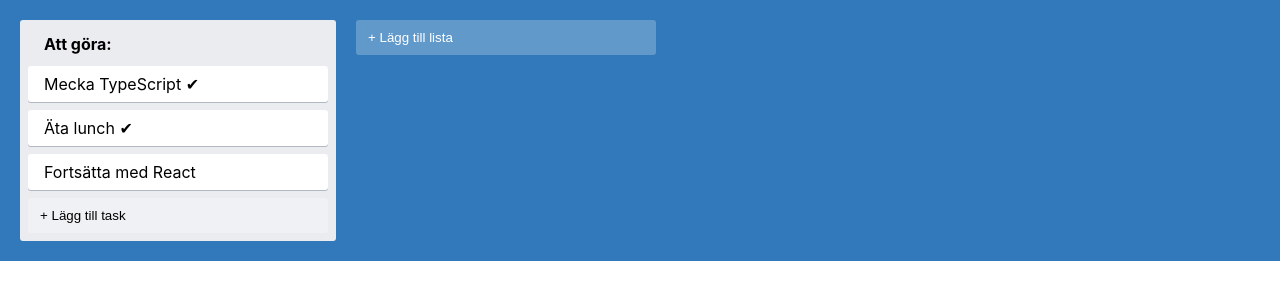
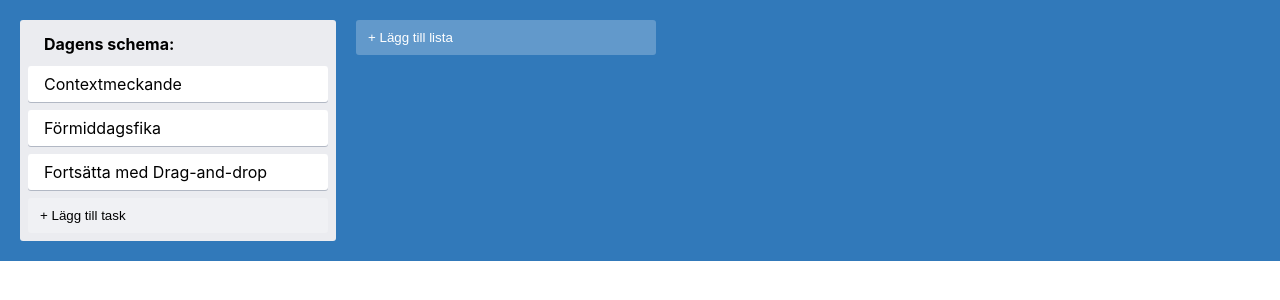
Before and after one commit to elander/gk-migration, a React (Create React App) app: page / in a window 1280 px wide. Shown: the top 300 px of the page. Built offline with nearby package versions, Linux system fonts and the light colour scheme.

Commit message:
appstate plus new items

```diff
--- a/package.json
+++ b/package.json
@@ -16,6 +16,7 @@
     "react-scripts": "5.0.1",
     "styled-components": "^5.3.6",
     "typescript": "^4.9.3",
+    "use-immer": "^0.8.1",
     "web-vitals": "^2.1.4"
   },
   "scripts": {
--- a/src/App.tsx
+++ b/src/App.tsx
@@ -1,13 +1,20 @@
 import { AddNewItem } from "./AddNewItem";
 import { AppContainer } from "./styles";
 import Column from "./Column";
+import { addList } from "./actions";
+import { useAppState } from "./AppStateContext";
 
 export const App = () => {
+  const {lists, dispatch} = useAppState();
   return (
     <AppContainer>
-      <Column text="Att göra:" />
+      <>
+      {lists.map((list) => (
+        <Column text={list.text} id={list.id} key={list.id} />
+      ))}
       <AddNewItem toggleButtonText="+ Lägg till lista"
-      onAdd={console.log} />
+      onAdd={text => {dispatch(addList(text))}} />
+      </>
     </AppContainer>
   );
 }
--- /dev/null
+++ b/src/AppStateContext.tsx
@@ -0,0 +1,53 @@
+import {
+    AppState,
+    List,
+    Task,
+    appStateReducer,
+} from "./appStateReducer";
+import { Dispatch, createContext, useContext } from "react";
+
+import { Action } from "./actions";
+import { useImmerReducer } from "use-immer";
+
+type AppStateContextProps = {
+    lists: List[],
+    dispatch: Dispatch<Action>,
+    getTasksByListId(id: string): Task[]
+}
+
+const AppStateContext = createContext<AppStateContextProps>(
+    {} as AppStateContextProps
+)
+
+const appData: AppState = {
+    lists: [
+        {
+            id: "0",
+            text: "Dagens schema:",
+            tasks: [{id: "t0", text: "Contextmeckande"},
+                    {id: "t1", text: "Förmiddagsfika"},
+                    {id: "t2", text: "Fortsätta med Drag-and-drop"},
+                    ]
+        }
+    ]
+}
+
+export const AppStateProvider = ({children}: any) => {
+    const [state, dispatch] = useImmerReducer(appStateReducer, appData, );
+    const { lists } = state;
+
+    const getTasksByListId = (id: string) => {
+        return lists.find((list) => list.id === id)?.tasks || [];
+    }
+
+
+    return(
+        <AppStateContext.Provider value={{lists, getTasksByListId, dispatch}}>
+            {children}
+        </AppStateContext.Provider>
+    );
+}
+
+export const useAppState = () => {
+    return useContext(AppStateContext);
+}
--- a/src/Card.tsx
+++ b/src/Card.tsx
@@ -2,6 +2,7 @@ import { CardContainer } from "./styles";
 
 type CardProps = {
     text: string;
+    id: string
 }
 
 export const Card = ({text}: CardProps) => {
--- a/src/Column.tsx
+++ b/src/Column.tsx
@@ -2,22 +2,30 @@ import { ColumnContainer, ColumnTitle } from "./styles";
 
 import { AddNewItem } from "./AddNewItem";
 import { Card } from "./Card";
+import { addTask } from "./actions";
+import { useAppState } from "./AppStateContext";
 
-type ColumnProps = {text: string};
+type ColumnProps = {text: string, id: string};
 
 // interface ColumnProps {
 //     text: string,
 // }
 
-const Column = ({text}: ColumnProps) => {
+const Column = ({text, id}: ColumnProps) => {
+    const { getTasksByListId, dispatch} = useAppState();
+    const tasks = getTasksByListId(id);
     return (
         <ColumnContainer>
+        <>
             <ColumnTitle>{text}</ColumnTitle>
-            <Card text ="Mecka TypeScript ✔" />
-            <Card text="Äta lunch ✔" />
-            <Card text="Fortsätta med React" />
+            {tasks.map(task => {
+                return (  <Card text={task.text} id= {task.id} key={task.id} />)
+            })}
             <AddNewItem toggleButtonText="+ Lägg till task"
-            onAdd={console.log} dark/>
+            onAdd={text => {
+                dispatch(addTask(text, id));
+            }} dark/>
+        </>
         </ColumnContainer>
     );
 }
--- a/src/appStateReducer.ts
+++ b/src/appStateReducer.ts
@@ -1,5 +1,6 @@
 import { Action } from "./actions";
 import { nanoid } from "nanoid";
+
 export type Task = {
     id: string
     text: string
@@ -28,8 +29,28 @@ export const appStateReducer = (
             })
             break;
         }
+        case "ADD_TASK": {
+            const { text, listId} = action.payload;
+            const targetListIndex = findItemIndexById(draft.lists, listId);
+            draft.lists[targetListIndex].tasks.push({
+                id: nanoid(),
+                text
+            });
+            break;
+        }
         default: {
             break;
         }
     }
 }
+
+type Item = {
+    id: string
+  }
+
+  export const findItemIndexById = <TItem extends Item>(
+    items: TItem[],
+    id: string
+  ) => {
+    return items.findIndex((item: TItem) => item.id === id)
+  }
--- a/src/index.tsx
+++ b/src/index.tsx
@@ -1,6 +1,7 @@
 import './index.css';
 
 import App from './App';
+import { AppStateProvider } from './AppStateContext';
 import React from 'react';
 import ReactDOM from 'react-dom/client';
 import reportWebVitals from './reportWebVitals';
@@ -10,7 +11,9 @@ const root = ReactDOM.createRoot(
 );
 root.render(
   <React.StrictMode>
+    <AppStateProvider>
     <App />
+    </AppStateProvider>
   </React.StrictMode>
 );
 
```
Also changed, not shown: src/actions.ts (+10 -0 lines), 1 other file (tests, documents, lock files or other folders).
